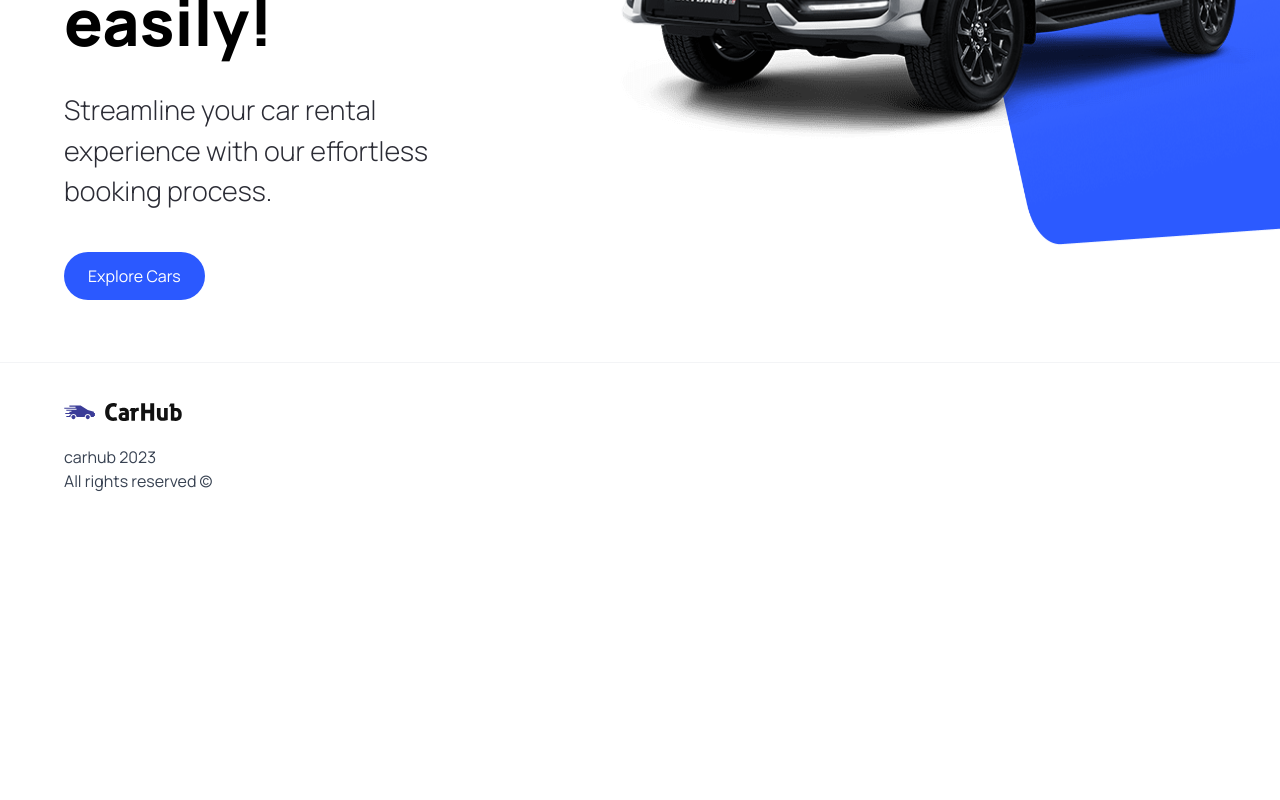
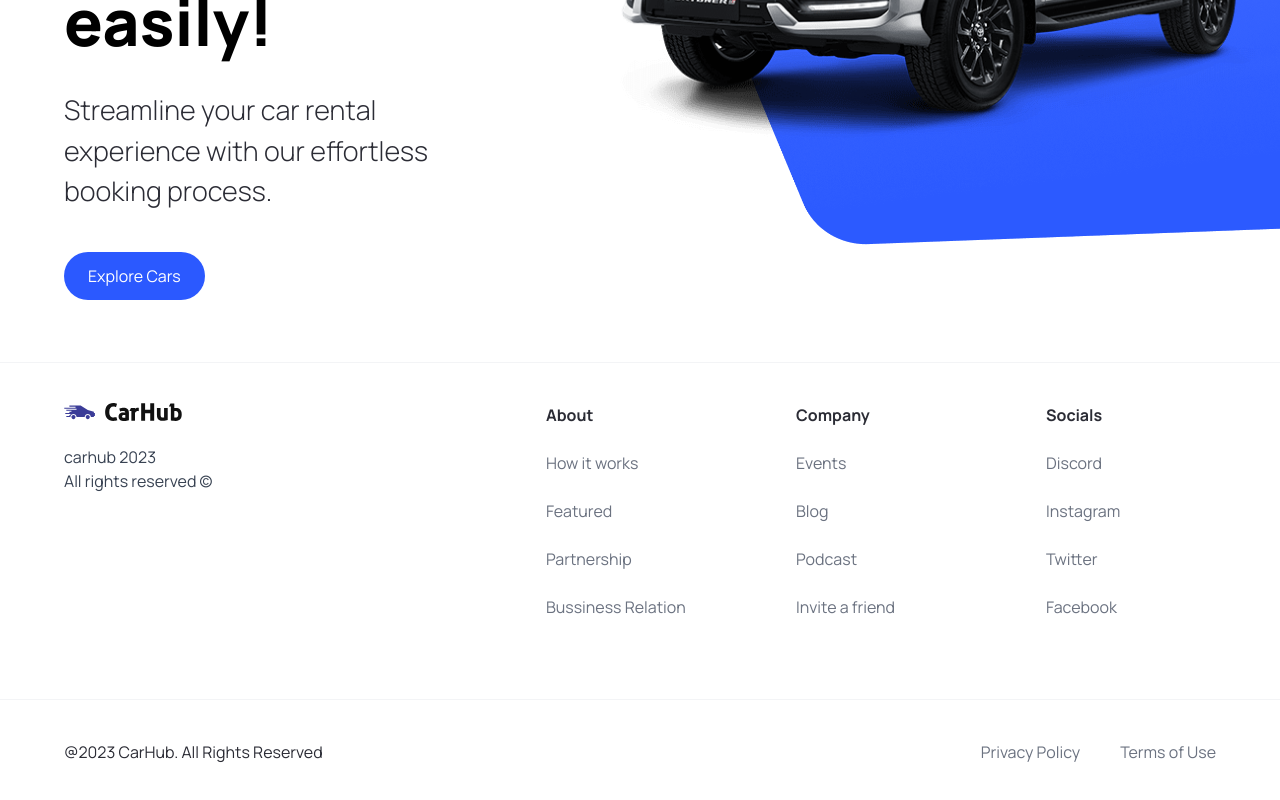
Before and after one commit to Dineshyagnik/next-project, a Next.js app: page / in a window 1280 px wide. Shown: the part 458-1258 px from the top of the page. Before the commit the page ends 991 px from the top, so only its background shows below. Built offline with nearby package versions, Linux system fonts and the light colour scheme.

Commit message:
footer created

```diff
--- a/components/Footer.tsx
+++ b/components/Footer.tsx
@@ -1,5 +1,7 @@
 import Image from "next/image";
 import Link from "next/link";
+
+import { footerLinks } from "@/constants";
 
 const Footer = () => {
   return (
@@ -23,8 +25,41 @@
             carhub 2023 <br /> All rights reserved &copy;
           </p>
         </div>
+        <div className="footer__links">
+          {
+            footerLinks.map((link) => (
+              <div key={link.title} className="footer__link">
+                <h3 className="font-bold">{link.title}</h3>
+                {
+                  link.links.map((item) => (
+                    <Link
+                      key={item.title}
+                      href={item.url}
+                      className="text-gray-500"
+                    >
 
+                      {item.title}
+                    </Link>
+                  ))
+                }
+              </div>
+            ))
+          }
+        </div>
+      </div>
 
+      <div
+        className="flex justify-between items-center flex-wrap mt-10 border-t border-gray-100 sm:px-16 px-6 py-10"
+      >
+        <p>@2023 CarHub. All Rights Reserved</p>
+        <div className="footer__copyrights-link">
+          <Link href={"/"} className="text-gray-500">
+            Privacy Policy
+          </Link>
+          <Link href={"/"} className="text-gray-500">
+            Terms of Use
+          </Link>
+        </div>
       </div>
     </footer>
   )
--- a/components/Hero.tsx
+++ b/components/Hero.tsx
@@ -27,9 +27,8 @@
       <div className='hero__image-container'>
         <div className='hero__image'>
           <Image src="/hero.png" alt="hero" fill className="object-contain" />
-
-          <div className='hero__image-overlay' />
         </div>
+        <div className='hero__image-overlay' />
       </div>
     </div>
   )
--- /dev/null
+++ b/constants/index.ts
@@ -0,0 +1,101 @@
+export const manufacturers = [
+    "Acura",
+    "Alfa Romeo",
+    "Aston Martin",
+    "Audi",
+    "Bentley",
+    "BMW",
+    "Buick",
+    "Cadillac",
+    "Chevrolet",
+    "Chrysler",
+    "Citroen",
+    "Dodge",
+    "Ferrari",
+    "Fiat",
+    "Ford",
+    "GMC",
+    "Honda",
+    "Hyundai",
+    "Infiniti",
+    "Jaguar",
+    "Jeep",
+    "Kia",
+    "Lamborghini",
+    "Land Rover",
+    "Lexus",
+    "Lincoln",
+    "Maserati",
+    "Mazda",
+    "McLaren",
+    "Mercedes-Benz",
+    "MINI",
+    "Mitsubishi",
+    "Nissan",
+    "Porsche",
+    "Ram",
+    "Rolls-Royce",
+    "Subaru",
+    "Tesla",
+    "Toyota",
+    "Volkswagen",
+    "Volvo",
+];
+
+export const yearsOfProduction = [
+    { title: "Year", value: "" },
+    { title: "2015", value: "2015" },
+    { title: "2016", value: "2016" },
+    { title: "2017", value: "2017" },
+    { title: "2018", value: "2018" },
+    { title: "2019", value: "2019" },
+    { title: "2020", value: "2020" },
+    { title: "2021", value: "2021" },
+    { title: "2022", value: "2022" },
+    { title: "2023", value: "2023" },
+];
+
+export const fuels = [
+    {
+        title: "Fuel",
+        value: "",
+    },
+    {
+        title: "Gas",
+        value: "Gas",
+    },
+    {
+        title: "Electricity",
+        value: "Electricity",
+    },
+];
+
+export const footerLinks = [
+    {
+        title: "About",
+        links: [
+            { title: "How it works", url: "/" },
+            { title: "Featured", url: "/" },
+            { title: "Partnership", url: "/" },
+            { title: "Bussiness Relation", url: "/" },
+        ],
+    },
+    {
+        title: "Company",
+        links: [
+            { title: "Events", url: "/" },
+            { title: "Blog", url: "/" },
+            { title: "Podcast", url: "/" },
+            { title: "Invite a friend", url: "/" },
+        ],
+    },
+    {
+        title: "Socials",
+        links: [
+            { title: "Discord", url: "/" },
+            { title: "Instagram", url: "/" },
+            { title: "Twitter", url: "/" },
+            { title: "Facebook", url: "/" },
+        ],
+    },
+];
```
